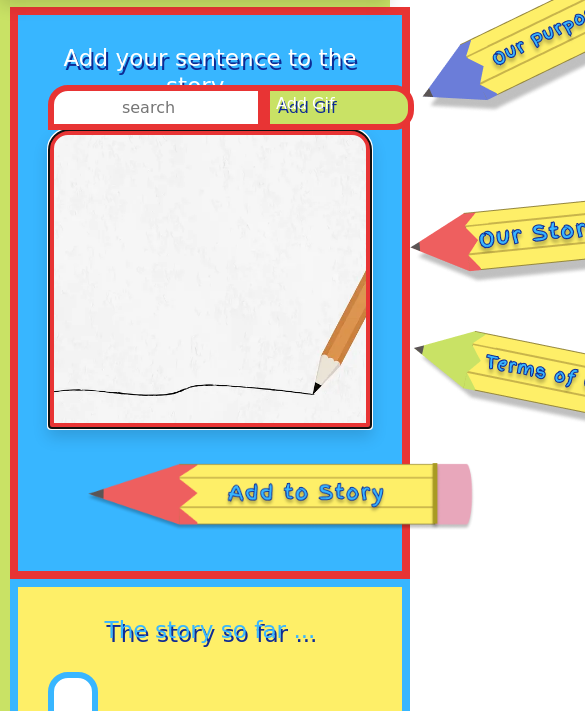
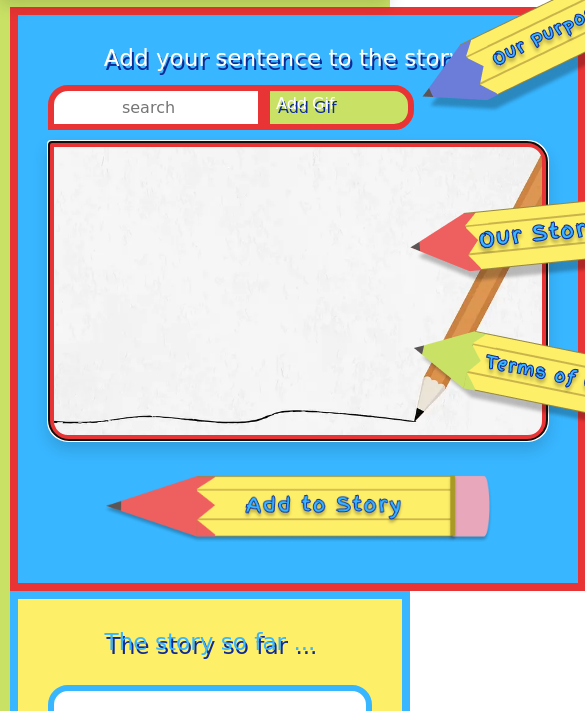
Before and after one commit to Tari38/FP-Story-Mashups, a website with bundled scripts: page index.html in a window 390 px wide. Shown: the part 133-844 px from the top of the page, 585 px wide, since content can reach past the window. Built offline with nearby package versions, Linux system fonts and the light colour scheme; no server answers; a web font is replaced by a local one.

Commit message:
updated readme and styles

```diff
--- a/js/api.js
+++ b/js/api.js
@@ -1,5 +1,8 @@
 //require('dotenv').config();
 
+// const createPicker = require("picmo");
+// const rootElement = document.querySelector('#pickerContainer');
+// const picker = createPicker({ rootElement });
 const userInput = document.querySelector("#post-input-container");
 
 const userGif = document.querySelector("#add-gif");
@@ -90,7 +93,7 @@ function renderMsg() {
                 <div class="product-header"><p>${valueCards.text}</p>
                 <div class="product-image"><img src="${valueCards.gif}" alt='no gif'></div>
                 </div>
-                <div class="btn-group shadow" role="group">
+                <div id="pickerContainer" class="btn-group shadow" role="group">
                     <input type="checkbox" id="r1" class="btn">
                         <label for="r1" class="react">
                             <i data-icon="🤣"></i>
@@ -169,6 +172,11 @@ userInput.addEventListener('submit', sendPost);
 
 userGif.addEventListener("click", addGif);
 
+
+// picker.addEventListener('emoji:select', event => {
+//   console.log('Emoji selected:', event.emoji);
+// });
+
 // function onButtonClick (e) {
 //     e.preventDefault();
 //     console.log("words test")
--- a/styles.css
+++ b/styles.css
@@ -20,7 +20,7 @@ html {
     background-color: #C9E265;
     margin: auto;
     padding: 10px;
-    transition: 2s ease-in-out;
+    transition: 1s ease-in-out;
 }
 
 .flex-container {
@@ -28,6 +28,7 @@ html {
     justify-content: flex-start;
     align-items: stretch;
     align-content: stretch;
+    margin: auto;
 }
 
 .container-left, .container-right {
@@ -35,15 +36,19 @@ html {
     flex-direction: column;
     background-color: #38B6FF;
     padding: 30px;
-    height: fit-content;
+    height: 100%;
     border: 8px solid #E83434;
-    transition: 2s ease-in-out;
+    transition: 1s ease-in-out;
 }
 
 .container-right {
     background-color: #FEEF68;
     padding: 30px;
     border: 8px solid #38B6FF;
+}
+
+.container-left > h3 {
+    padding-bottom: 40px;
 }
 
 .font, .font-col2 {
@@ -65,12 +70,12 @@ html {
 }
 
 .col1 {
-    width: 40%;
+    width: 50%;
 }
 .col2 {
     overflow: auto;
     margin-left: 20px;
-    width: 60%;
+    width: 50%;
     transition: 1s ease-in-out;
 }
 
@@ -88,13 +93,13 @@ html {
     min-width: 300px;
     min-height: 300px;
     border: 6px solid #E83434;
-    border-radius: 20px 20px 0px 0;
+    border-radius: 0 20px 20px 20px;
     font-family: 'Finger Paint', cursive;
     font-size: 2rem;
     text-align: left;
     box-shadow: 4px 8px #0E2B95;
     color: #0E2B95;
-    padding: 20px 30px;
+    padding: 30px;
     text-align: left;
 }
 
@@ -129,7 +134,7 @@ html {
     overflow: scroll;
     margin-top: 20px;
     height: 550px;
-    width: fit-content;
+    width: auto;
     border: 6px solid #38B6FF;
     border-radius: 20px 20px 0 0;
     background-color: #fff;
@@ -167,18 +172,6 @@ html {
 
 /* ---- RESPONSIVE MEDIA ---- */
 
-@media only screen and (max-width: 1313px) {
-    #textInput {
-        padding-top: 40px;
-    }
-}
-
-@media only screen and (max-width: 1100px) {
-    #textInput {
-        padding-top: 40px;
-    }
-}
-
 @media only screen and (max-width: 991px) {
 
     /* ---- burger menu styling ---- */
@@ -191,43 +184,25 @@ html {
         background-color: #E83434;
     }
 
-    #textInput {
-        padding-top: 40px;
-    }
-
-    .col1, .col2 {
+    .col1, .col2, .main {
         flex-direction: column;
         width: 100%;
-        margin-left: auto;
-        transition: 1s ease-in-out;
-    }
-    .main {
-        flex-direction: column;
         margin: auto;
         transition: 1s ease-in-out;
     }
 }
 
-@media only screen and (max-width: 970px) {
+/* @media only screen and (max-width: 970px) {
 
     #textInput {
         padding-top: 40px;
     }
-}
+} */
 @media only screen and (max-width: 770px) {
 
     .col1 .col2 {
         width: 100%;
         margin: auto;
-    }
-    #add-post {
-        display: flex;
-        flex-direction: column;
-        margin-top: 20px;
-        transition: 1s ease-in-out;
-    }
-    #textInput {
-        padding-top: 40px;
     }
 }
 
```
Also changed, not shown: README.md.
